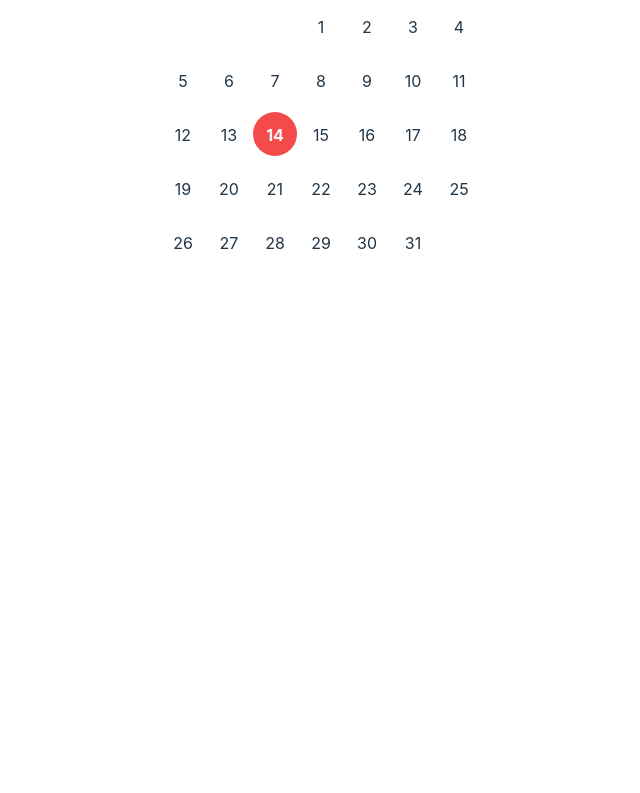
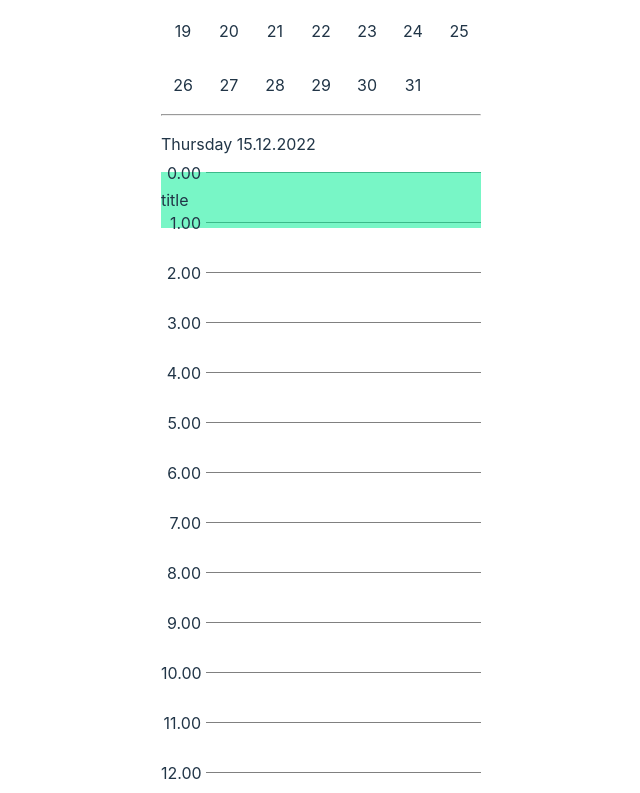
Before and after one commit to LeTranAnhVu/calender-lib, a React (Vite) app: page / in a window 1280 px wide. Shown: the part 347-1140 px from the top of the page, without its empty margins (319-959 px from the left). Before the commit the page ends 800 px from the top, so only its background shows below. Built offline with nearby package versions, Linux system fonts and the light colour scheme.

Commit message:
wip calendar day

```diff
--- /dev/null
+++ b/src/layout/components/CalendarDay/CalendarDay.tsx
@@ -0,0 +1,18 @@
+import TimeFrame from '@/layout/components/CalendarDay/TimeFrame'
+
+type Props = {
+  day: Date
+}
+
+const CalendarDay = () => {
+  return (
+    <div>
+      <p>Thursday 15.12.2022</p>
+      <div className="time-frame">
+        <TimeFrame />
+      </div>
+    </div>
+  )
+}
+
+export default CalendarDay
--- /dev/null
+++ b/src/layout/components/CalendarDay/TimeFrame.scss
@@ -0,0 +1,35 @@
+.time-frame-wrapper {
+  display: flex;
+  flex-direction: column;
+  position: relative;
+
+  .task {
+    position: absolute;
+    width: 100%;
+    background: rgba(1, 238, 147, 0.53);
+  }
+
+  .time-frame-element {
+    display: flex;
+    flex-direction: row;
+    flex-wrap: nowrap;
+    align-items: flex-start;
+    .hour {
+      position: relative;
+      margin-right: 10px;
+      width: 35px;
+      span {
+        position: absolute;
+        left: 0;
+        top: -11px;
+        width: 40px;
+        text-align: right;
+      }
+    }
+    .content {
+      height: 50px;
+      flex-grow: 1;
+      border-top: 1px solid $grey;
+    }
+  }
+}
--- /dev/null
+++ b/src/layout/components/CalendarDay/TimeFrame.tsx
@@ -0,0 +1,42 @@
+import { range, rangeFromOne } from '@/lib/array/range'
+import './TimeFrame.scss'
+import { useRef } from 'react'
+
+const hours = range(0, 23, 1)
+
+const plans = [
+  {
+    title: 'study',
+    from: 3,
+    to: 4.5
+  }
+]
+
+const TimeFrame = () => {
+  const wrapperRef = useRef<HTMLDivElement>(null)
+
+  return (
+    <div ref={wrapperRef} className="time-frame-wrapper">
+      <div className="task">
+        <p>title</p>
+      </div>
+      {hours.map((hour) => (
+        <div key={hour} className="time-frame-element">
+          <div className="hour">
+            <span>{`${hour}.00`}</span>
+          </div>
+          <div className="content" />
+        </div>
+      ))}
+
+      <div className="time-frame-element">
+        <div className="hour">
+          <span>{`0.00`}</span>
+        </div>
+        <div className="content" />
+      </div>
+    </div>
+  )
+}
+
+export default TimeFrame
--- a/src/showcase/App.tsx
+++ b/src/showcase/App.tsx
@@ -1,5 +1,6 @@
 import './App.css'
 import CalendarMonthExample from '@/showcase/components/CalendarMonthExample'
+import CalendarDayExample from '@/showcase/components/CalendarDayExample'
 
 function App() {
   return (
@@ -9,6 +10,8 @@ function App() {
       </div>
       <hr />
       <CalendarMonthExample />
+      <hr />
+      <CalendarDayExample />
     </div>
   )
 }
--- /dev/null
+++ b/src/showcase/components/CalendarDayExample.tsx
@@ -0,0 +1,7 @@
+import CalendarDay from '@/layout/components/CalendarDay/CalendarDay'
+
+const CalendarDayExample = () => {
+  return <CalendarDay />
+}
+
+export default CalendarDayExample
```
